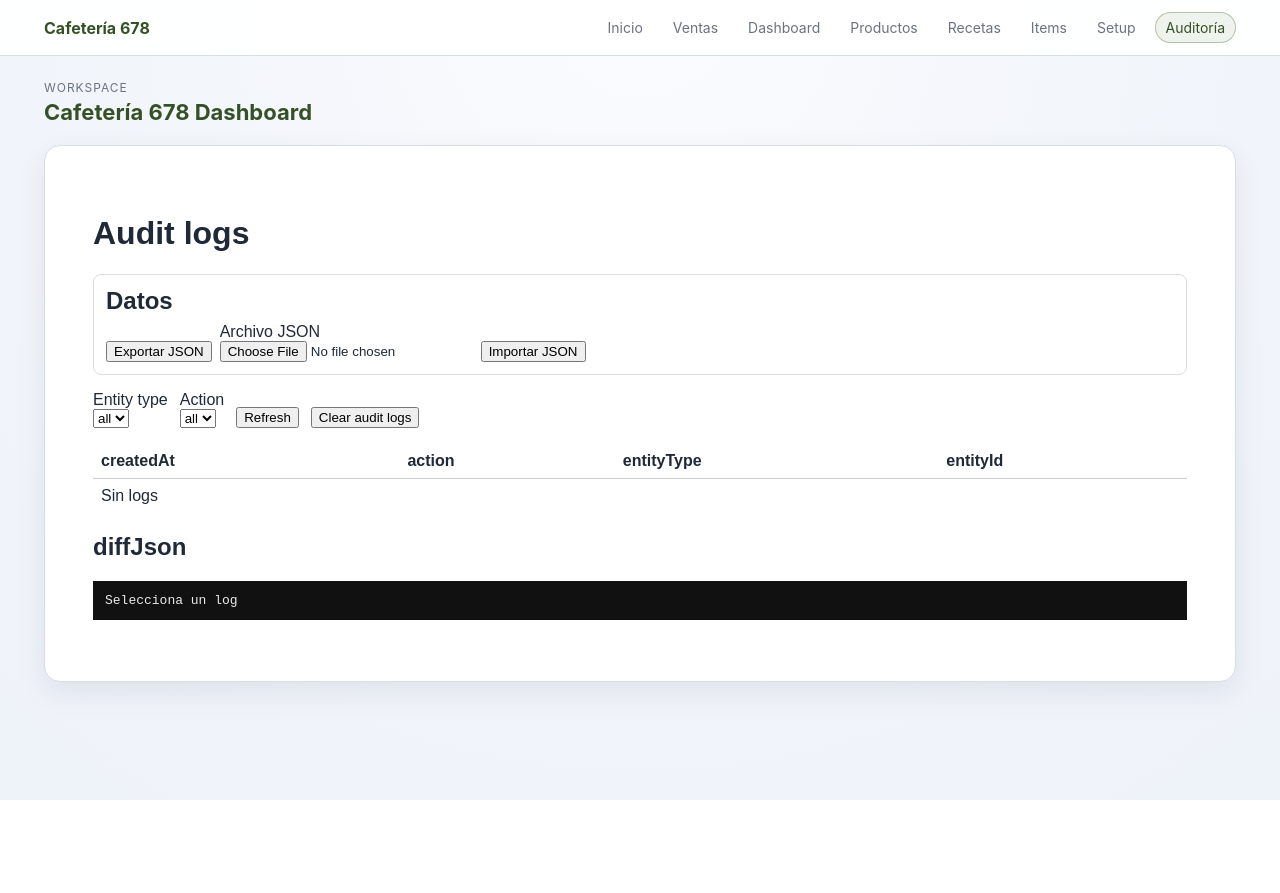
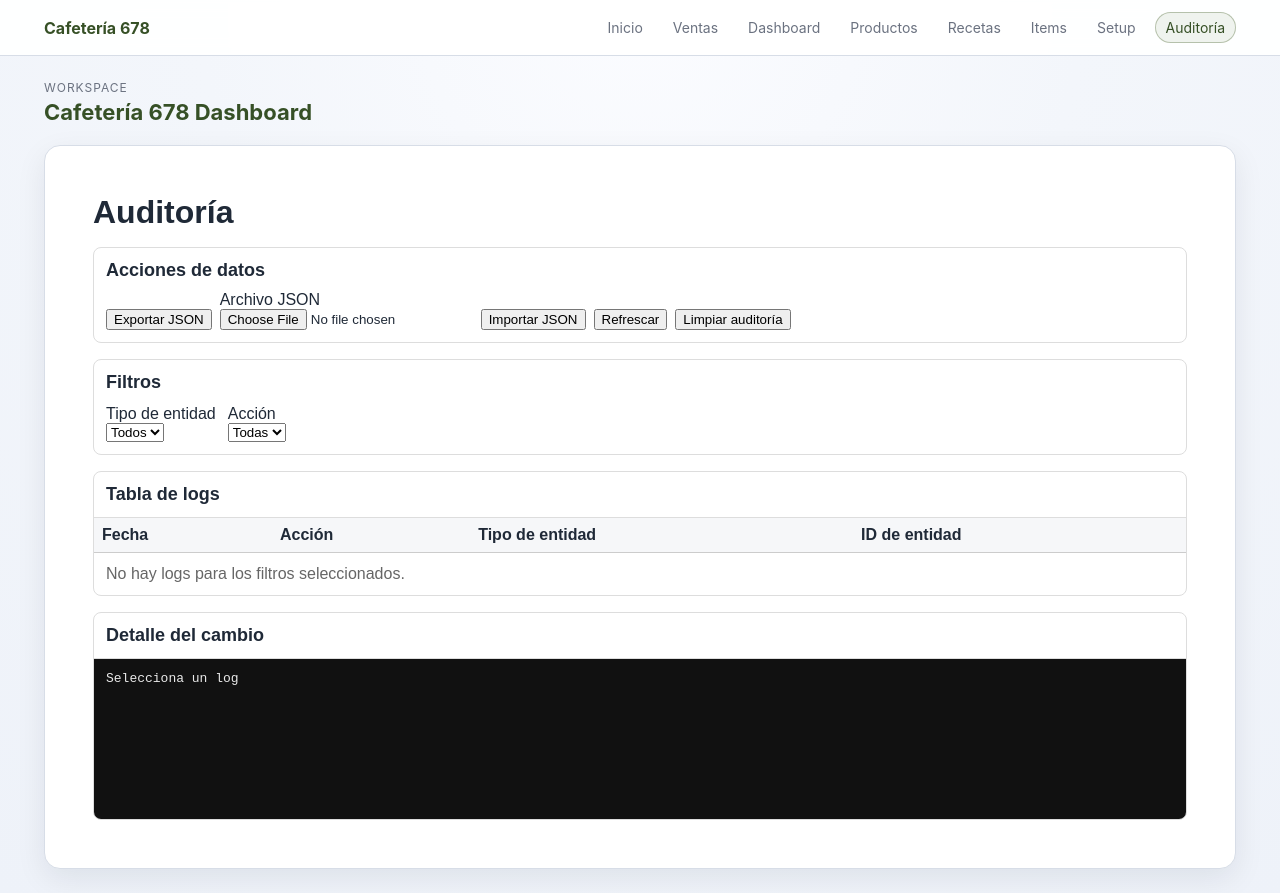
Before and after one commit to NicoChapiro/cafeteria-678-dashboard, a Next.js app: page /audit in a window 1280 px wide. Before the commit the page ends 800 px from the top, so only its background shows below. Built offline with nearby package versions, Linux system fonts and the light colour scheme.

Commit message:
feat(audit): reorganize and localize audit utility page

```diff
--- a/app/audit/page.tsx
+++ b/app/audit/page.tsx
@@ -98,20 +98,19 @@ export default function AuditPage() {
   }
 
   return (
-    <main style={{ padding: 24, fontFamily: 'sans-serif' }}>
-      <h1>Audit logs</h1>
+    <main style={{ padding: 24, fontFamily: 'sans-serif', display: 'grid', gap: 16 }}>
+      <h1 style={{ margin: 0 }}>Auditoría</h1>
 
       <section
         style={{
           border: '1px solid #ddd',
           borderRadius: 8,
           padding: 12,
-          marginBottom: 16,
           display: 'grid',
-          gap: 8,
+          gap: 10,
         }}
       >
-        <h2 style={{ margin: 0 }}>Datos</h2>
+        <h2 style={{ margin: 0, fontSize: 18 }}>Acciones de datos</h2>
 
         <div style={{ display: 'flex', gap: 8, alignItems: 'end', flexWrap: 'wrap' }}>
           <button type="button" onClick={handleExport}>
@@ -134,6 +133,14 @@ export default function AuditPage() {
           <button type="button" onClick={handleImport}>
             Importar JSON
           </button>
+
+          <button type="button" onClick={refresh}>
+            Refrescar
+          </button>
+
+          <button type="button" onClick={handleClear}>
+            Limpiar auditoría
+          </button>
         </div>
 
         {dataMessage ? (
@@ -148,15 +155,27 @@ export default function AuditPage() {
         ) : null}
       </section>
 
-      <div style={{ display: 'flex', gap: 12, alignItems: 'end', marginBottom: 16 }}>
+      <section
+        style={{
+          border: '1px solid #ddd',
+          borderRadius: 8,
+          padding: 12,
+          display: 'flex',
+          gap: 12,
+          alignItems: 'end',
+          flexWrap: 'wrap',
+        }}
+      >
+        <h2 style={{ margin: 0, fontSize: 18, width: '100%' }}>Filtros</h2>
+
         <label>
-          Entity type
+          Tipo de entidad
           <br />
           <select
             value={entityTypeFilter}
             onChange={(event) => setEntityTypeFilter(event.target.value)}
           >
-            <option value="all">all</option>
+            <option value="all">Todos</option>
             {entityTypes.map((entityType) => (
               <option key={entityType} value={entityType}>
                 {entityType}
@@ -166,10 +185,10 @@ export default function AuditPage() {
         </label>
 
         <label>
-          Action
+          Acción
           <br />
           <select value={actionFilter} onChange={(event) => setActionFilter(event.target.value)}>
-            <option value="all">all</option>
+            <option value="all">Todas</option>
             {actions.map((action) => (
               <option key={action} value={action}>
                 {action}
@@ -177,63 +196,93 @@ export default function AuditPage() {
             ))}
           </select>
         </label>
+      </section>
 
-        <button type="button" onClick={refresh}>
-          Refresh
-        </button>
+      <section
+        style={{
+          border: '1px solid #ddd',
+          borderRadius: 8,
+          overflow: 'hidden',
+        }}
+      >
+        <h2 style={{ margin: 0, padding: 12, fontSize: 18, borderBottom: '1px solid #ddd' }}>
+          Tabla de logs
+        </h2>
 
-        <button type="button" onClick={handleClear}>
-          Clear audit logs
-        </button>
-      </div>
-
-      <table style={{ borderCollapse: 'collapse', width: '100%', marginBottom: 16 }}>
-        <thead>
+        <table style={{ borderCollapse: 'collapse', width: '100%' }}>
+          <thead style={{ background: '#f6f7f9' }}>
             <tr>
               <th style={{ borderBottom: '1px solid #ccc', textAlign: 'left', padding: 8 }}>
-              createdAt
+                Fecha
               </th>
               <th style={{ borderBottom: '1px solid #ccc', textAlign: 'left', padding: 8 }}>
-              action
+                Acción
               </th>
               <th style={{ borderBottom: '1px solid #ccc', textAlign: 'left', padding: 8 }}>
-              entityType
+                Tipo de entidad
               </th>
               <th style={{ borderBottom: '1px solid #ccc', textAlign: 'left', padding: 8 }}>
-              entityId
+                ID de entidad
               </th>
             </tr>
           </thead>
           <tbody>
-          {filteredLogs.map((log) => (
+            {filteredLogs.map((log) => {
+              const isSelected = selectedLogId === log.id;
+
+              return (
                 <tr
                   key={log.id}
                   onClick={() => setSelectedLogId(log.id)}
                   style={{
                     cursor: 'pointer',
-                backgroundColor: selectedLogId === log.id ? '#f2f2f2' : 'transparent',
+                    backgroundColor: isSelected ? '#e9f2ff' : 'transparent',
+                    boxShadow: isSelected ? 'inset 3px 0 0 #0d6efd' : 'none',
                   }}
                 >
-              <td style={{ borderBottom: '1px solid #eee', padding: 8 }}>{formatDate(log.createdAt)}</td>
+                  <td style={{ borderBottom: '1px solid #eee', padding: 8 }}>
+                    {formatDate(log.createdAt)}
+                  </td>
                   <td style={{ borderBottom: '1px solid #eee', padding: 8 }}>{log.action}</td>
                   <td style={{ borderBottom: '1px solid #eee', padding: 8 }}>{log.entityType}</td>
                   <td style={{ borderBottom: '1px solid #eee', padding: 8 }}>{log.entityId}</td>
                 </tr>
-          ))}
+              );
+            })}
             {filteredLogs.length === 0 ? (
               <tr>
-              <td colSpan={4} style={{ padding: 8 }}>
-                Sin logs
+                <td colSpan={4} style={{ padding: 12, color: '#666' }}>
+                  No hay logs para los filtros seleccionados.
                 </td>
               </tr>
             ) : null}
           </tbody>
         </table>
+      </section>
 
-      <h2>diffJson</h2>
-      <pre style={{ background: '#111', color: '#e9e9e9', padding: 12, overflowX: 'auto' }}>
+      <section
+        style={{
+          border: '1px solid #ddd',
+          borderRadius: 8,
+          overflow: 'hidden',
+        }}
+      >
+        <h2 style={{ margin: 0, padding: 12, fontSize: 18, borderBottom: '1px solid #ddd' }}>
+          Detalle del cambio
+        </h2>
+        <pre
+          style={{
+            margin: 0,
+            background: '#111',
+            color: '#e9e9e9',
+            padding: 12,
+            overflowX: 'auto',
+            minHeight: 160,
+          }}
+        >
           {selectedLog ? JSON.stringify(selectedLog.diffJson, null, 2) : 'Selecciona un log'}
         </pre>
+      </section>
     </main>
   );
 }
```
Lines whose indentation alone changed are shown as unchanged.
